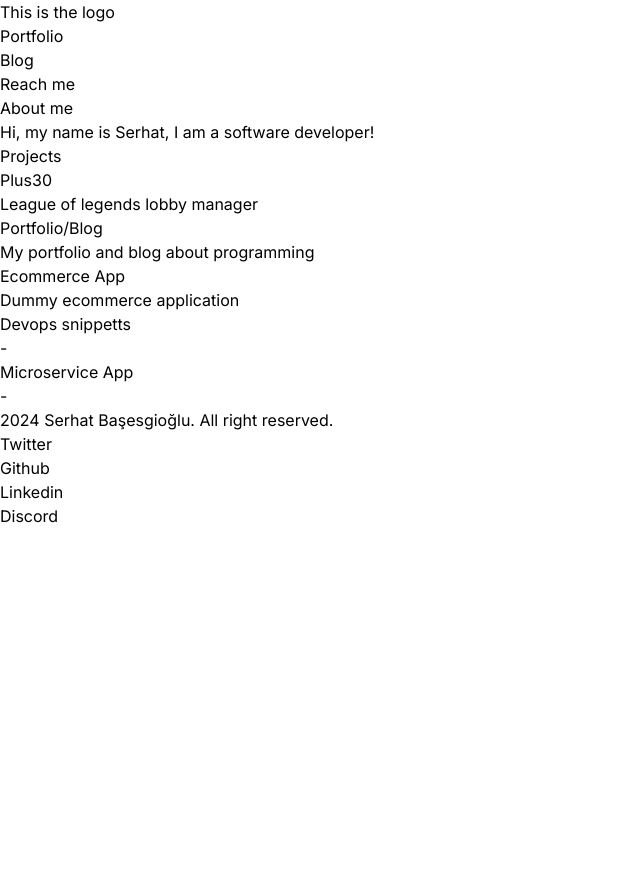
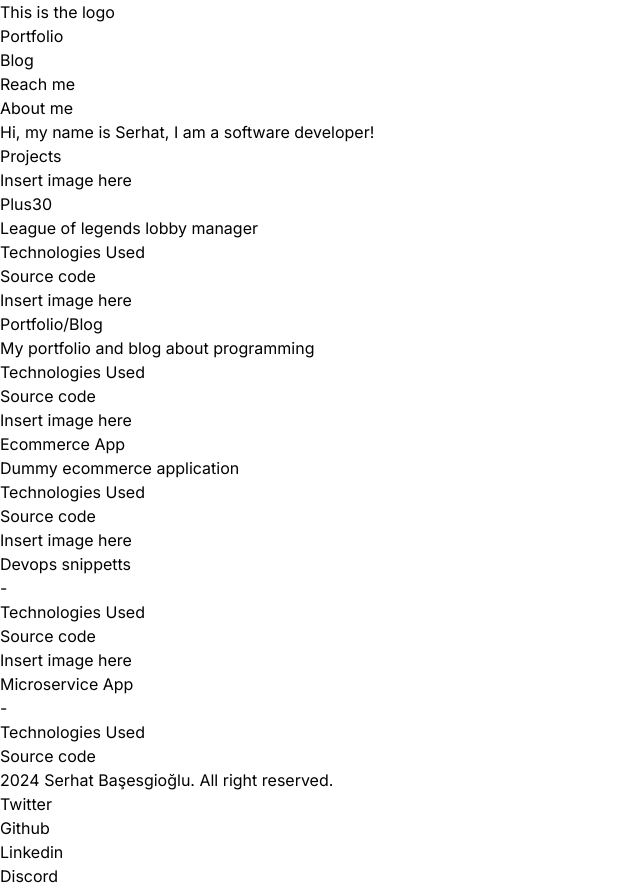
Before and after one commit to SerhatBasesgioglu/portfolio, a Next.js app in the folder frontend/: page / in a window 1280 px wide. Shown: the whole page, without its empty margins (0-640 px from the left). Before the commit the page ends 800 px from the top, so only its background shows below. Built offline with nearby package versions, Linux system fonts and the light colour scheme.

Commit message:
update projectcard

```diff
--- a/frontend/src/components/ProjectCard.jsx
+++ b/frontend/src/components/ProjectCard.jsx
@@ -1,8 +1,11 @@
 const ProjectCard = ({ title, description }) => {
   return (
-    <div>
+    <div className="bg-gray-100 max-w-sm">
+      <p>Insert image here</p>
       <p>{title}</p>
       <p>{description}</p>
+      <p>Technologies Used</p>
+      <p>Source code</p>
     </div>
   );
 };
```
